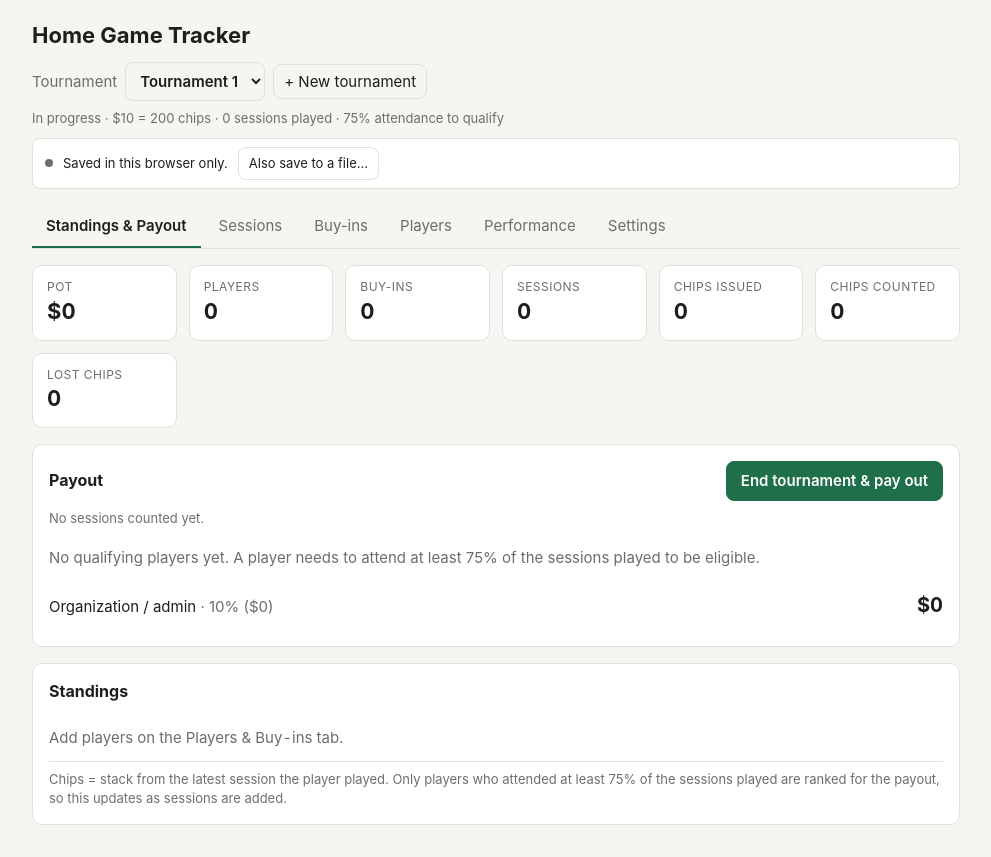
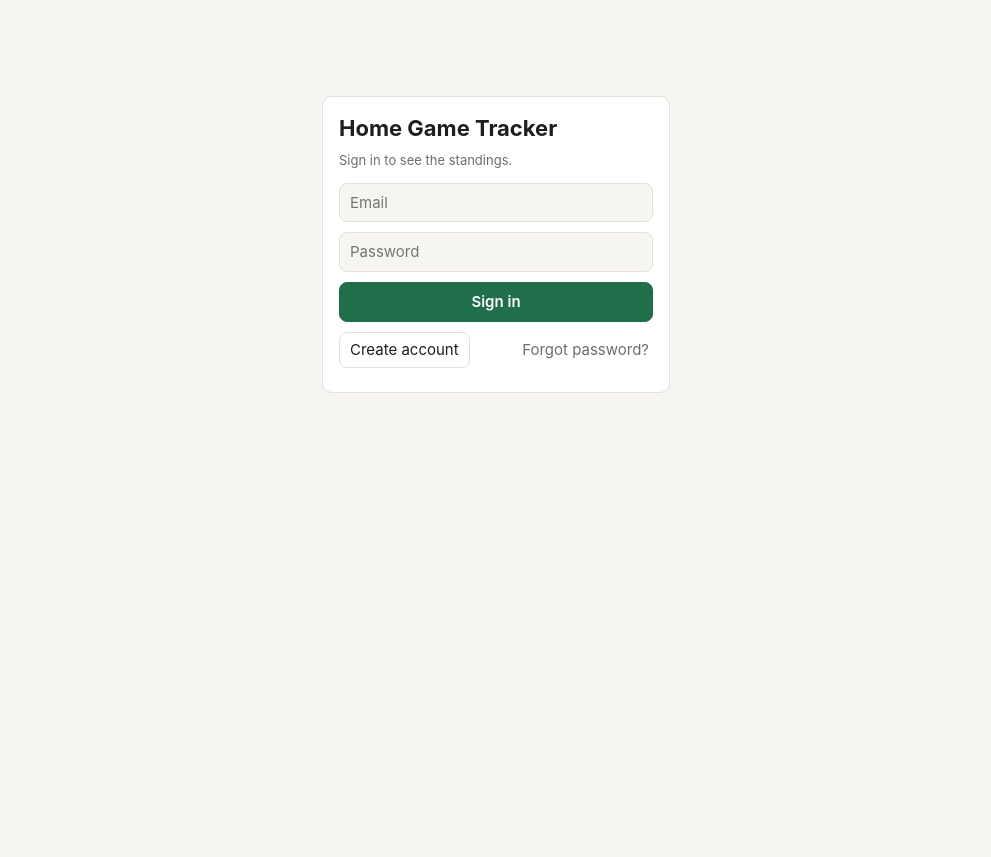
Before and after one commit to esteakshapin/poker, a plain HTML site: page index.html in a window 1280 px wide. Shown: the whole page, without its empty margins (144-1135 px from the left). After the commit the page ends 800 px from the top, so only its background shows below. Drawn offline with nearby package versions, Linux system fonts and the light colour scheme.

Commit message:
Connect the app to the Supabase project
Co-Authored-By: Claude Opus 5.5 (1M context) <noreply@anthropic.com>

```diff
--- a/index.html
+++ b/index.html
@@ -1006,7 +1006,7 @@ document.addEventListener('click', e => {
 // Sign-in with Supabase Auth. The database decides access (see supabase-setup.sql):
 // admin edits everything, a player edits only their own profile, anyone else sees nothing.
 // The anon key is meant to be public.
-const CLOUD = { url: '', key: '' };
+const CLOUD = { url: 'https://vvnwwsrvoxvofywvakzh.supabase.co', key: 'sb_publishable_1FLnhaoJHhgyqi40rz9etw_xpRqQLIo' };
 const CLOUD_ON = !!(CLOUD.url && CLOUD.key) && location.protocol.startsWith('http') && !!window.supabase;
 const sb = CLOUD_ON ? window.supabase.createClient(CLOUD.url, CLOUD.key) : null;
 let session = null, role = 'none', canEdit = false, myProfileId = null;
```
